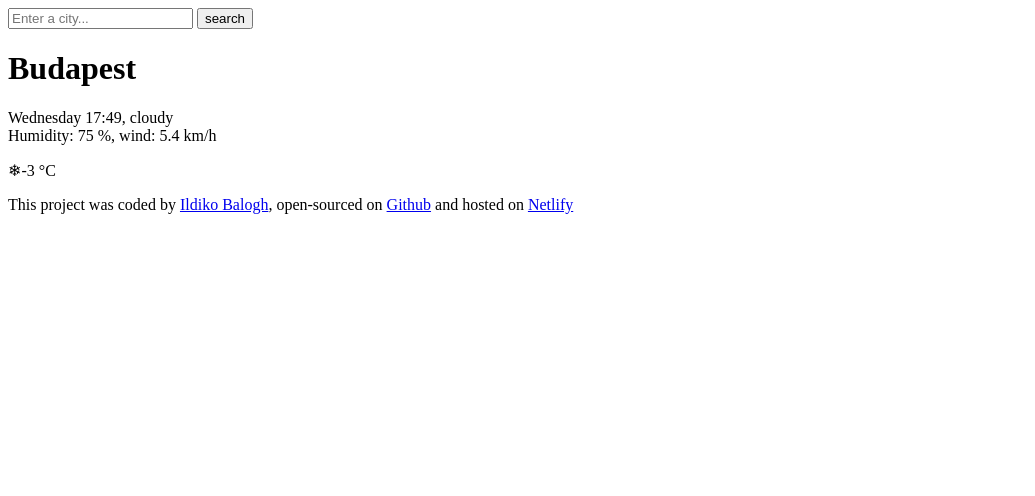
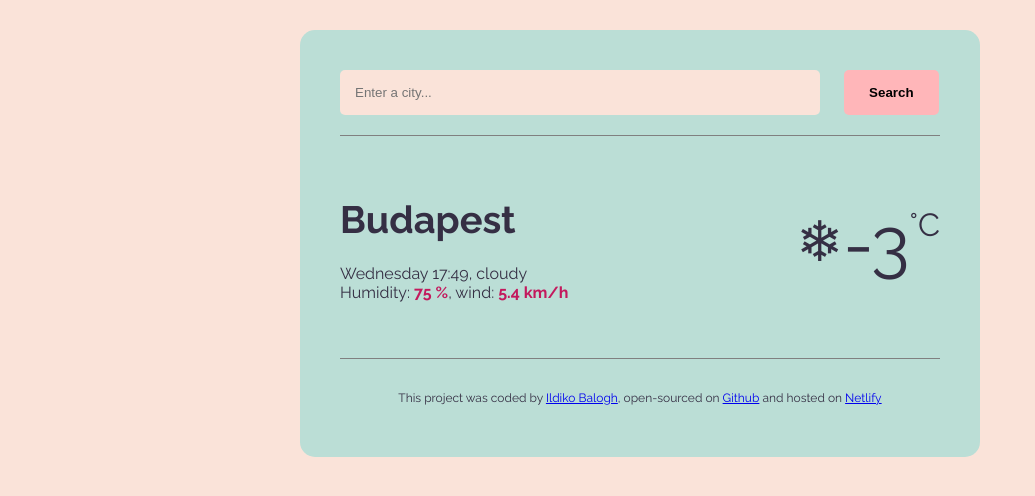
Before and after one commit to ildikob09/ildikos-weather-app, a plain HTML site: page index.html in a window 1280 px wide. Shown: the whole page, without its empty margins (0-1035 px from the left). Drawn offline with Linux system fonts and the light colour scheme.

Commit message:
added styles.css and styling

```diff
--- a/index.html
+++ b/index.html
@@ -3,35 +3,43 @@
 <head>
     <meta charset="UTF-8">
     <meta name="viewport" content="width=device-width, initial-scale=1.0">
+    <link rel="stylesheet" href="src/styles.css">
+    <link rel="preconnect" href="https://fonts.googleapis.com">
+<link rel="preconnect" href="https://fonts.gstatic.com" crossorigin>
+<link href="https://fonts.googleapis.com/css2?family=Raleway:ital,wght@0,100;0,200;0,300;0,400;0,500;0,600;0,700;0,800;0,900;1,100;1,200;1,300;1,400;1,500;1,600;1,700;1,800;1,900&display=swap" rel="stylesheet">
     <title>Ildiko's weather app</title>
 </head>
 <body>
+    <main>
       <header>
         <form>
-            <input type="search" placeholder="Enter a city...">
-            <input type="submit" value="search">
+            <input type="search" placeholder="Enter a city..." class="form-input">
+            <input type="submit" value="Search" class="form-button">
         </form>
       </header>
-     <div>
-      <h1>Budapest</h1>
-       <p>
+      <div class="weather-app-data">
+       <div class="weather-app-city-details">
+        <h1 class="weather-app-city">Budapest</h1>
+         <p class="weather-app-details">
         Wednesday 17:49, cloudy <br />
-        Humidity: 75 %, wind: 5.4 km/h
+        Humidity: <strong>75 %</strong>, wind: <strong>5.4 km/h</strong>
          </p>
        </div>
-     <div>
-      <p>
-        ❄-3 °C
-      </p>
+       <div class="weather-app-temperature-container">
+        <div class="weather-app-emoji">❄</div>
+        <div class="weather-app-temperature">-3 </div>
+        <div class="weather-app-unit">°C</div>
+       </div>
       </div>
      <footer>
       <p>
     This project was coded by
-    <a href="https://www.shecodes.io/graduates/96261-ildiko-balogh">Ildiko Balogh</a>, open-sourced on
-    <a href="https://github.com/ildikob09"> Github</a> and hosted on
-    <a href="https://app.netlify.com/teams/ildikob09/overview">Netlify</a>
+    <a href="https://www.shecodes.io/graduates/96261-ildiko-balogh" target="_blank">Ildiko Balogh</a>, open-sourced on
+    <a href="https://github.com/ildikob09" target="_blank"> Github</a> and hosted on
+    <a href="https://app.netlify.com/teams/ildikob09/overview" target="_blank">Netlify</a>
       </p>
      </footer>
+    </main>
 
 </body>
 </html>
--- /dev/null
+++ b/src/styles.css
@@ -0,0 +1,80 @@
+body {
+	background: #fae3d9;
+  font-family: 'Raleway', sans-serif;
+  color:#352f44;
+}
+
+main {
+    background: #bbded6;
+    max-width: 600px;
+    border-radius: 15px;
+    padding: 40px;
+    margin: 30px auto;
+}
+
+.form-input {
+    background: #fae3d9;
+    width: 80%;
+    border: none;
+    border-radius: 5px;
+    padding: 15px;
+}
+
+.form-button {
+    background: #ffb6b9;
+    border: none;
+    padding: 15px 25px;
+    border-radius: 5px;
+    margin-left: 20px;
+    font-weight: bold;
+}
+
+header {
+    border-bottom: solid 1px grey;
+    padding: 0 0 20px 0;
+}
+
+footer {
+    border-top: solid 1px grey;
+    padding: 20px 0 0 0;
+    font-size: 12px;
+    text-align: center;
+}
+
+.weather-app-data {
+  display: flex;
+  justify-content: space-between;
+  padding: 40px 0px;
+
+}
+
+.weather-app-city {
+  margin: 20px 0 20px 0 ;
+  font-size: 38px;
+  line-height: 48px;
+
+}
+
+.weather-app-temperature-container {
+  display: flex;
+  margin: 20px 0 20px 0;
+}
+
+.weather-app-emoji {
+  font-size: 56px;
+  margin-top: 12px;
+}
+
+.weather-app-temperature {
+  font-size: 72px;
+  padding: 5px 0 5px 0;
+}
+
+.weather-app-unit{
+  font-size: 32px;
+  padding-top: 10px;
+}
+
+strong {
+  color: #c3195d;
+}
```
Lines whose indentation alone changed are shown as unchanged.
